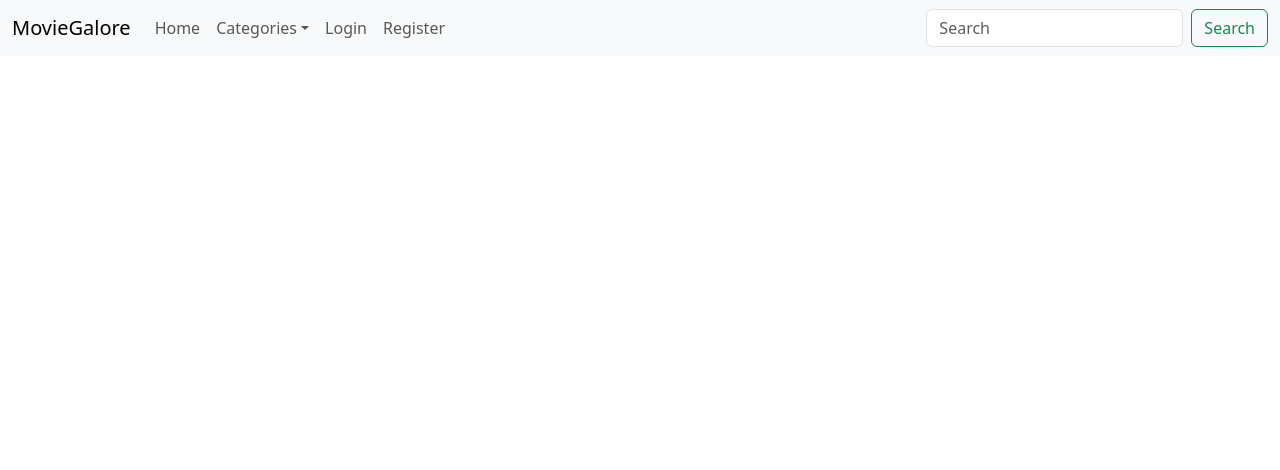
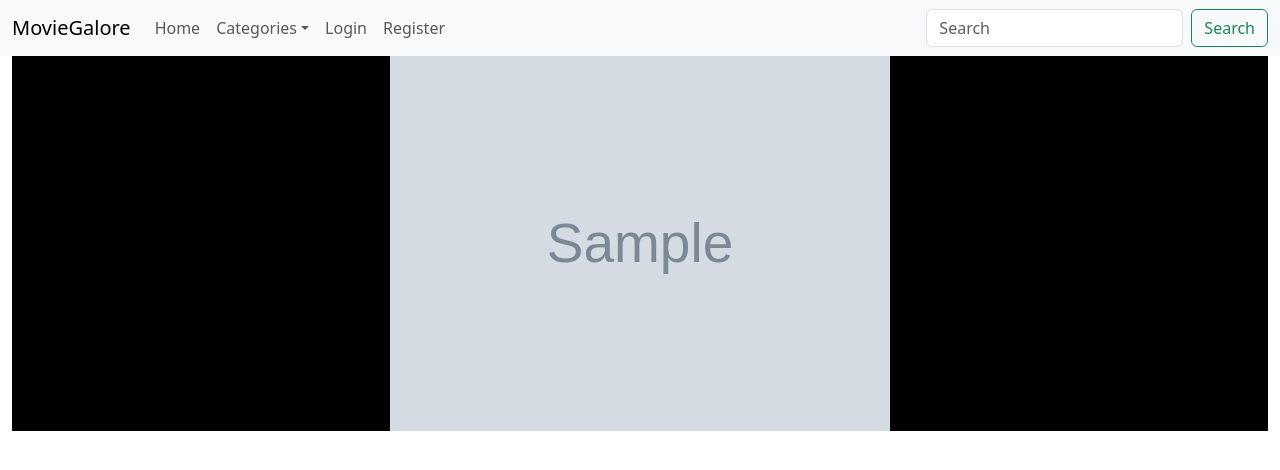
Before and after one commit to Ken-mbira/Movies, a Django app: template movie/templates/movie/index.html in a window 1280 px wide. Shown: the top 470 px of the page. Run offline with Django 3.2, Linux system fonts and the light colour scheme; the template is opened without the code that fills it: most values are stand-ins (such as "Sample title", 1, 10 or a date in 2020); grey boxes marked "Sample" are stand-in pictures; some libraries are stand-ins or nearby versions.

Commit message:
add a carousel with top three trending movies

```diff
--- a/movie/templates/movie/index.html
+++ b/movie/templates/movie/index.html
@@ -1,10 +1,16 @@
 {% extends 'base.html' %}{% load static %}{% block content %}
 <div class="container-fluid">
-    <div class="row">
+    <div style="display:flex;justify-content:center;background-color:black">
         <div id="carouselExampleSlidesOnly" class="carousel slide" data-bs-ride="carousel">
             <div class="carousel-inner">
+                <div class="carousel-item active">
+                    <img src="{{movies.0.image_path}}" class="img-fluid" width="500px" alt="...">
+                </div>
                 <div class="carousel-item">
-                    <img src="{% static 'images/photo1.jpg' %}" width="400px" class="img-fluid" alt="...">
+                    <img src="{{movies.1.image_path}}" class="img-fluid" width="500px" alt="...">
+                </div>
+                <div class="carousel-item">
+                    <img src="{{movies.2.image_path}}" class="img-fluid" width="500px" alt="...">
                 </div>
             </div>
         </div>
--- a/static/js/index.js
+++ b/static/js/index.js
@@ -1,3 +1,3 @@
 $(document).ready(function() {
-    alert("Hello world")
+
 })
```
